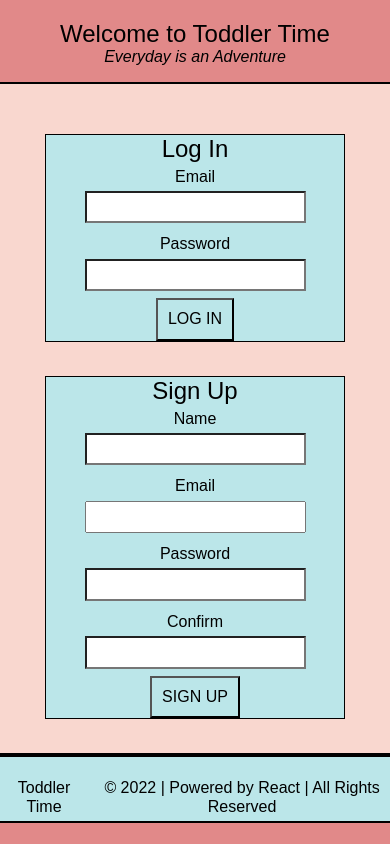
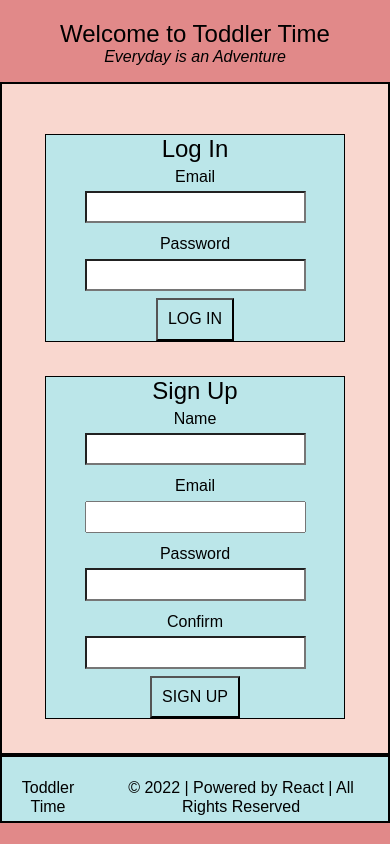
Before and after one commit to smkelly1691/toddlertime, a React (Create React App) app: page / in a window 390 px wide. Built offline with nearby package versions, Linux system fonts and the light colour scheme.

Commit message:
styling for mobile phone

```diff
--- a/src/pages/App/App.css
+++ b/src/pages/App/App.css
@@ -45,7 +45,7 @@
     @media only screen and (max-width: 390px){
 
       .App main {
-        max-width: 400px;
+        max-width: 390px;
         }
 
       .email {
```
